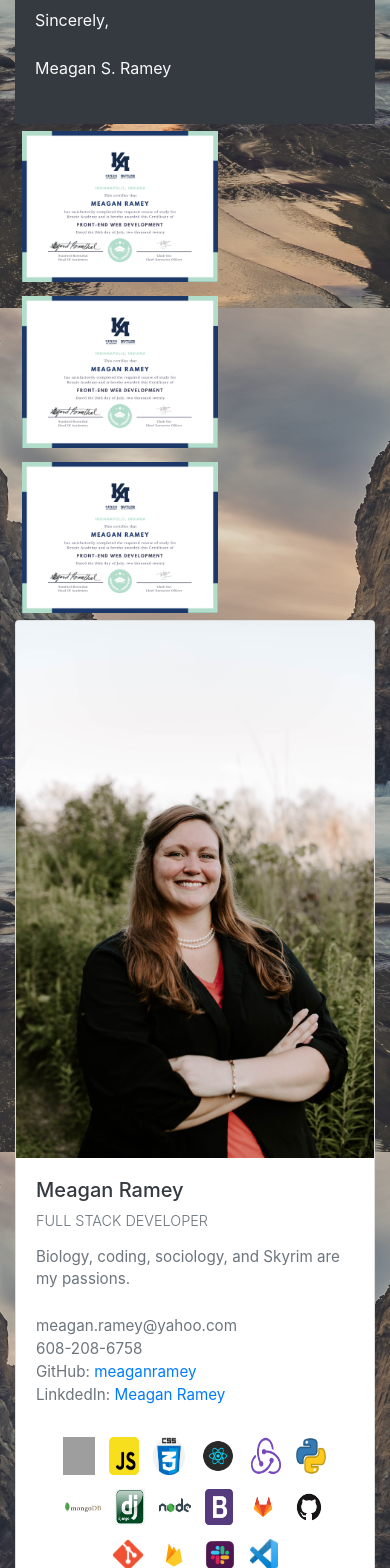
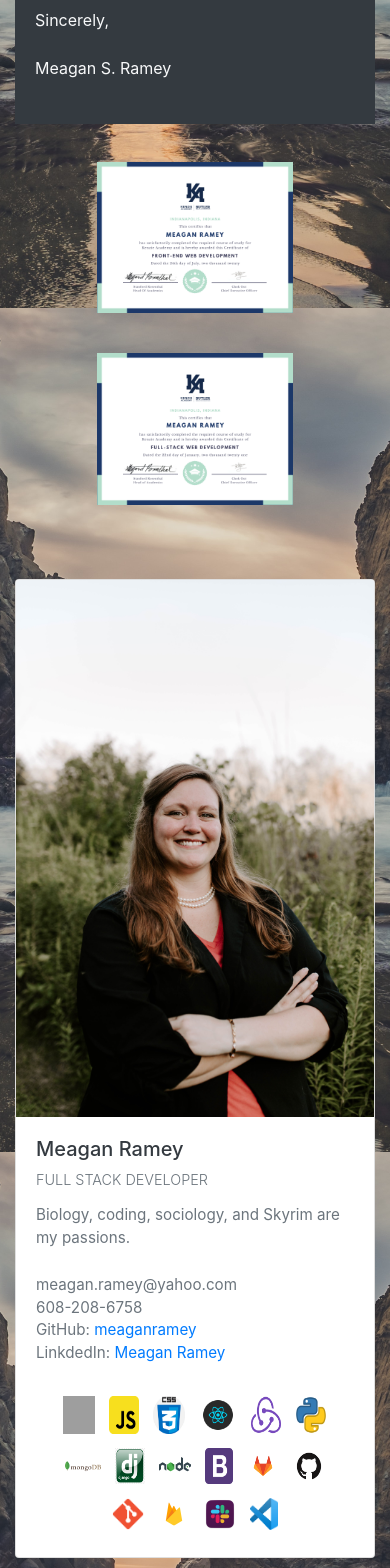
Before and after one commit to meaganramey/portfolio, a React (Create React App) app: page /about_meagan in a window 390 px wide. Shown: the part 1380-2948 px from the top of the page. Built offline with nearby package versions, Linux system fonts and the light colour scheme; grey boxes are pictures that could not be loaded.

Commit message:
Added Full Stack Certificate to assessts and Letter.js. Adjusted styling for the certificate images to incorporate on hover features. Added responsive styling to the images and Profile Card.

```diff
--- /dev/null
+++ b/src/Assets/Styling/Letter.css
@@ -0,0 +1,36 @@
+@media only screen and (max-width: 767px) {
+  #img-wrapper {
+    display: flex;
+    flex-direction: column;
+    margin-bottom: 20%;
+  }
+  img#hover-zoom:hover {
+    /* transform: scale(1.25); */
+    -webkit-transform: scale(1.2);
+    -moz-transform: scale(1.2);
+    -ms-transform: scale(1.2);
+    -o-transform: scale(1.2);
+    transform: scale(1.8) translate(0, 0) !important;
+    z-index: 99;
+  }
+}
+
+#img-wrapper {
+  display: flex;
+  margin-bottom: 20%;
+}
+img#hover-zoom:hover {
+  -webkit-transform: scale(1.2);
+  -moz-transform: scale(1.2);
+  -ms-transform: scale(1.2);
+  -o-transform: scale(1.2);
+  transform: scale(1.8) translate(-20%, -20%);
+}
+#hover-zoom {
+  width: 200px;
+  transition: transform 0.2s; /* Animation */
+  width: 200px;
+  margin: 10% auto 0;
+  position: relative;
+  transform: translate(0, 0);
+}
--- a/src/Assets/Styling/ProfileCard.css
+++ b/src/Assets/Styling/ProfileCard.css
@@ -1,3 +1,11 @@
+@media only screen and (max-width: 767px) {
+  #profileCard {
+    margin-bottom: 40%;
+  }
+}
+
+
+
 .img-fluid {
   margin: 5px;
   padding: 2px;
--- a/src/Components/Letter.js
+++ b/src/Components/Letter.js
@@ -2,6 +2,8 @@ import React from "react";
 import Card from "react-bootstrap/Card";
 
 import FECert from "../Assets/Images/FrontEndCertificate.png";
+import FullStackCert from "../Assets/Images/FullStackCertificate.png";
+import "../Assets/Styling/Letter.css";
 
 const Letter = (props) => {
   return (
@@ -58,24 +60,26 @@ const Letter = (props) => {
           Meagan S. Ramey
         </Card.Text>
       </Card.Body>
+      <div id='img-wrapper'>
       <img
         src={FECert}
         alt="Salesforce Certification"
         className="img-fluid"
-        style={{ width: 200 }}
+        id='hover-zoom'
       />
       <img
-        src={FECert}
+        src={FullStackCert}
         alt="Kenzie Certification"
         className="img-fluid"
-        style={{ width: 200 }}
+        id='hover-zoom'
       />
-      <img
+      {/* <img
         src={FECert}
         alt="Free Code Camp Certification"
         className="img-fluid"
         style={{ width: 200 }}
-      />
+      /> */}
+      </div>
     </>
   );
 };
--- a/src/Components/ProfileCard.js
+++ b/src/Components/ProfileCard.js
@@ -23,7 +23,7 @@ import "../Assets/Styling/ProfileCard.css";
 const ProfileCard = (props) => {
   return (
     <>
-      <Card style={{ minWidth: "18rem", maxWidth: "400px" }} text="secondary">
+      <Card id='profileCard' style={{ minWidth: "18rem", maxWidth: "400px" }} text="secondary">
         <Card.Img variant="top" src={Avatar} alt="Meagan standing in a field" />
         <Card.Body>
           <Card.Title className="text-dark mb-3 font-weight-heavy">
```
Also changed, not shown: src/Assets/Images/FullStackCertificate.png (added), 1 other file (tests, documents, lock files or other folders).
